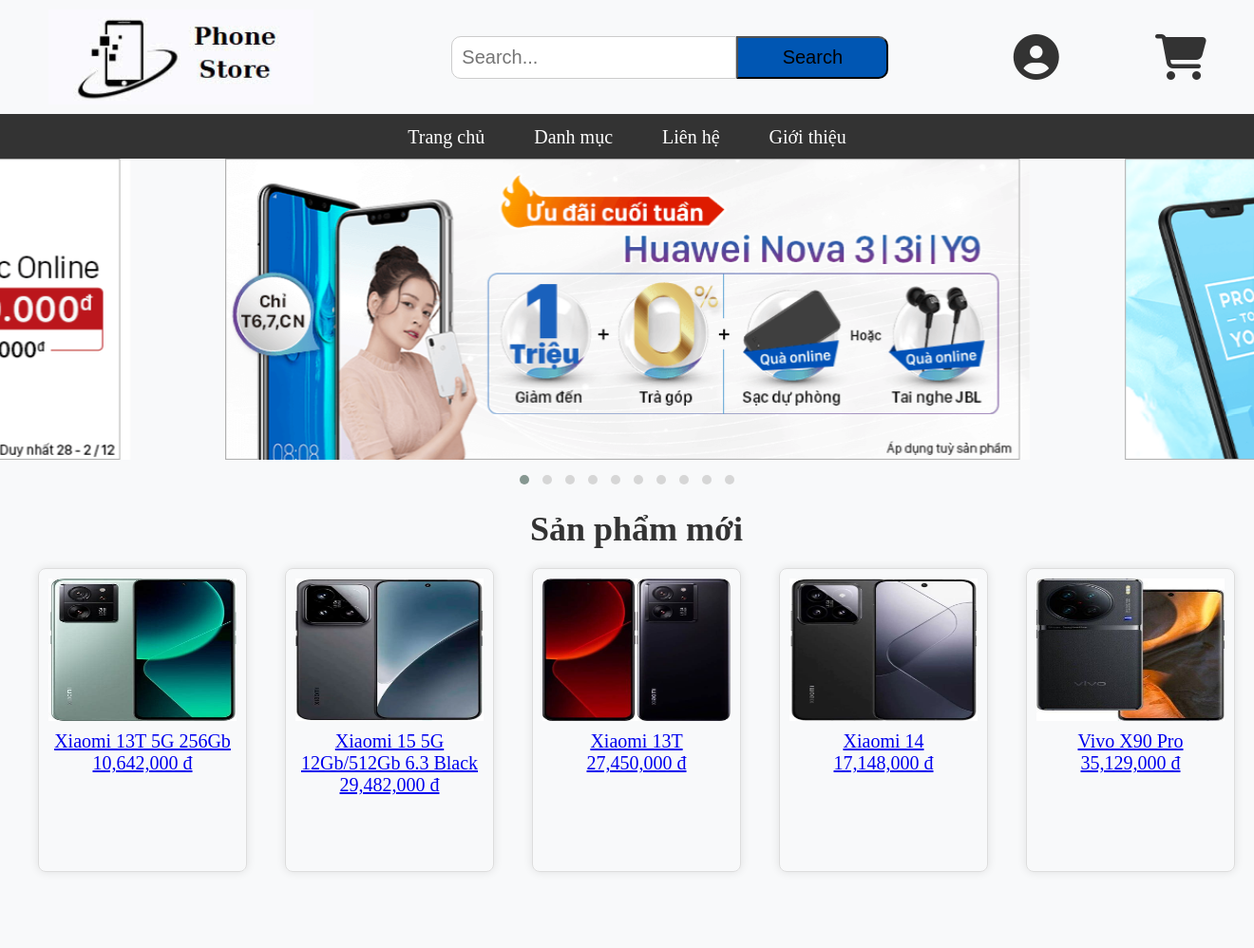
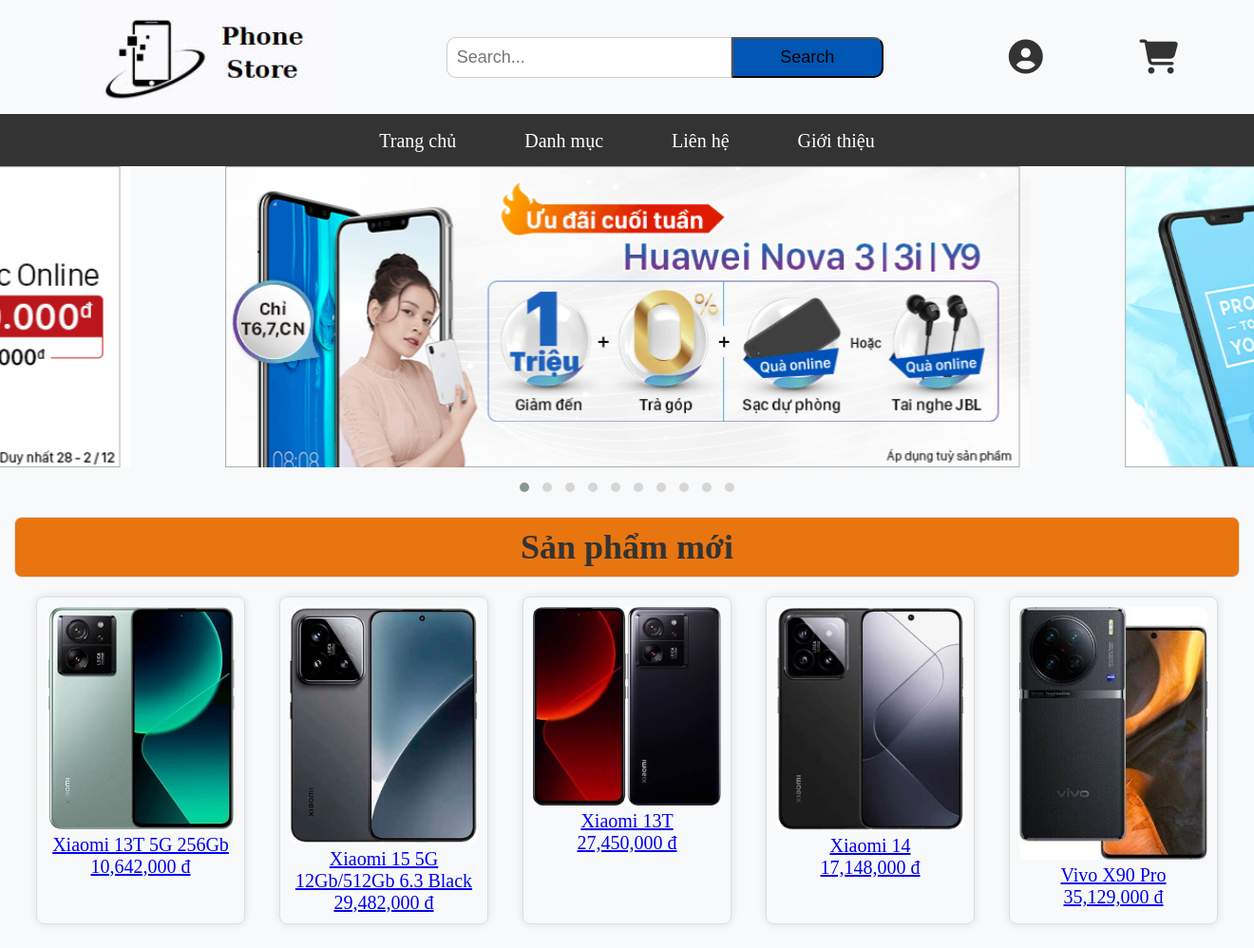
Before and after one commit to MaiHuong64/DoAn_WebBanDienThoai, a PHP site: page /pages/index.php in a window 1320 px wide; the page is wider, and only the part inside the window is pictured. Shown: that part at 95% size. Before the commit the page ends 918 px from the top of that part, so only its background shows below. Run offline with PHP 8.4, Linux system fonts and the light colour scheme; data comes from the database, SQL or seed files in the repository.

Commit message:
Refactor CSS for improved styling consistency; enhance layout and responsiveness across product and detail pages; remove unused styles and clean up code

```diff
--- a/CSS/index.css
+++ b/CSS/index.css
@@ -1,61 +1,64 @@
-*{
+* {
   margin: 0;
   padding: 0;
   box-sizing: border-box;
 }
-body{
+body {
   background-color: #f8f9fa;
   font-family: Arial, sans-serif;
   color: #333333;
+  height: 100vh;
+  overflow-x: hidden;
 }
-.container{
+.container {
   font-size: 24px;
-    font-family: 'Times New Roman', Times, serif;
+  font-family: "Times New Roman", Times, serif;
 }
-.header{
-    color: #ffffff; /* Chữ trắng */
+.header {
+  color: #ffffff;
   padding: 10px 40px;
   width: 100%;
   text-align: center;
   display: flex;
-    justify-content: space-between;
+  justify-content: space-around;
   align-items: center;
   gap: 20px;
 }
-.logo{
-    background-image: url('../images/logo.jpg');
+.logo {
+  background-image: url("../images/logo.jpg");
   width: 300px;
   height: 100px;
   background-repeat: no-repeat;
   background-size: contain;
   background-position: center;
 }
-.search-bar{
-    flex: 1;
+.search-bar {
+  flex-grow: 1;
   display: flex;
   max-width: 500px;
   min-width: 300px;
-    margin-left: 50px;
+  margin-left: 20px;
 }
-input[type="text"]{
+input[type="text"] {
   width: 300px;
   padding: 10px;
-    font-size: 20px;
+  font-size: 18px;
   border-radius: 10px 0px 0px 10px;
   border: 1px solid #ccc;
 }
-button[type="submit"]{
+button[type="submit"] {
   width: 160px;
   padding: 5px;
-    font-size: 20px;
+ font-size: 18px;
   border-radius: 0px 10px 10px 0px;
   cursor: pointer;
   color: #000;
   justify-content: center;
   align-items: center;
   background-color: #0056b3;
+  transition: background-color 0.3s ease;
 }
-button[type="submit"] a{
+button[type="submit"] a {
   text-decoration: none;
   color: #000;
   padding: 20px;
@@ -72,7 +75,7 @@
   width: 60px;
   height: 60px;
 }
-.user p{
+.user p {
   font-size: 24px;
   color: #333;
   margin-left: 10px;
@@ -80,22 +83,25 @@
   justify-content: space-between;
   align-items: center;
 }
-.user i , .cart i{
-    font-size: 48px;
+.user i,
+.cart i {
+   font-size: 36px;
   color: #333;
 }
-.user, .cart {
+.user,
+.cart {
   margin-left: 0;
   padding: 10px;
   display: flex;
   align-items: center;
 }
-.user img, .cart img {
+.user img,
+.cart img {
   width: 50px;
   height: 50px;
   margin-right: 10px;
 }
-.menu-list{
+.menu-list {
   overflow: hidden;
   background-color: #333;
   display: inline-flex;
@@ -103,27 +109,27 @@
   justify-content: center;
   list-style: none;
 }
-.menu-list ul{
+.menu-list ul {
   list-style-type: none;
   padding: 0;
   margin: 0;
   display: flex;
   justify-content: center;
 }
-.menu-list li{
-    padding: 10px 10px;
+.menu-list li {
+  padding: 14px 20px;
   text-align: center;
   color: white;
   font-size: 24px;
 }
-.menu-list li a{
+.menu-list li a {
   text-decoration: none;
   text-align: center;
   color: white;
   font-size: 20px;
   padding: 14px 16px;
 }
-.menu-list li a:hover{
+.menu-list li a:hover {
   background-color: #111;
   color: white;
 }
@@ -132,7 +138,7 @@
   height: auto;
   object-fit: contain;
 }
-.new-product{
+.new-product {
   display: flex;
   justify-content: center;
   align-items: center;
--- a/CSS/sanpham_chitiet.css
+++ b/CSS/sanpham_chitiet.css
@@ -15,7 +15,8 @@
 .product-details h3 {
   color: #c0392b;
 }
-.price, .original-price {
+.price,
+.original-price {
   font-size: 20px;
 }
 .original-price {
--- a/CSS/sanphammoi.css
+++ b/CSS/sanphammoi.css
@@ -1,19 +1,28 @@
-*{
+* {
     margin: 0;
     padding: 0;
     box-sizing: border-box;
 }
-.new_product{
+
+.new_product {
     margin: 10px;
-    width: 100%;
+    width: calc(100% - 20px);
     padding: 5px;
+    overflow: hidden;
 }
 
-.new_product h2{
+.new_product h2 {
+    width: 100%;
+    display: flex;
     justify-content: center;
-    display: flex;
     align-items: center;
+    border: 1px solid #ddd;
+    border-radius: 8px;
+    background-color: #e97510;
+    padding: 10px;
+    box-sizing: border-box;
 }
+
 .danhsachsanpham {
     display: flex;
     flex-wrap: wrap;
@@ -22,35 +31,47 @@
     margin-top: 20px;
     margin-left: 10px;
     margin-right: 10px;
+    box-sizing: border-box;
 }
-.khungsanpham{
+
+.khungsanpham {
     width: 100%;
     max-width: 220px;
-    height: 320px;
+    height: auto;
     border: 1px solid #ddd;
     border-radius: 8px;
-    overflow: hidden;
     box-shadow: 0px 0px 10px rgba(0, 0, 0, 0.1);
     margin-bottom: 20px;
     transition: transform 0.3s ease, box-shadow 0.3s ease;
     cursor: pointer;
 }
-.khungsanpham:hover{
+
+.khungsanpham:hover {
     transform: translateY(-5px);
     box-shadow: 0px 6px 20px rgba(0, 0, 0, 0.2);
 }
-.khungsanpham img{
+
+.khungsanpham img {
     width: 100%;
     height: 150px;
     object-fit: cover;
+    border-radius: 8px 8px 0 0;
+    display: block;
 }
-.card{
+
+.card {
     padding: 10px;
     text-align: center;
     font-size: 20px;
+    color: #333;
+    box-sizing: border-box;
 }
-.card img{
+
+.card img {
     width: 100%;
-    object-fit: fill;
+    height: auto;
+    object-fit: contain;
     margin-bottom: 5px;
+    border-radius: 8px;
+    display: block;
 }
--- a/pages/index.php
+++ b/pages/index.php
@@ -65,7 +65,7 @@
                 ?>
             </div>
 
-            <div class="container-">
+            <div class="product_list">
 
             </div>
 
--- a/pages/sanpham_chitiet.php
+++ b/pages/sanpham_chitiet.php
@@ -34,9 +34,6 @@
     <link rel="stylesheet" href="../CSS/sanpham_chitiet.css">
        <link rel="stylesheet" href="../CSS/sanpham.css">
     <title>Chi tiết sản phẩm</title>
-    <style>
-
-    </style>
 </head>
 <body>
 
@@ -62,7 +59,6 @@
 </div>
 
 <hr>
-
 <h3 style="text-align: center;">Sản phẩm cùng nhà sản xuất</h3>
 
 <?php
```
Also changed, not shown: pages/sanpham.php (added). Lines whose indentation alone changed are shown as unchanged.
